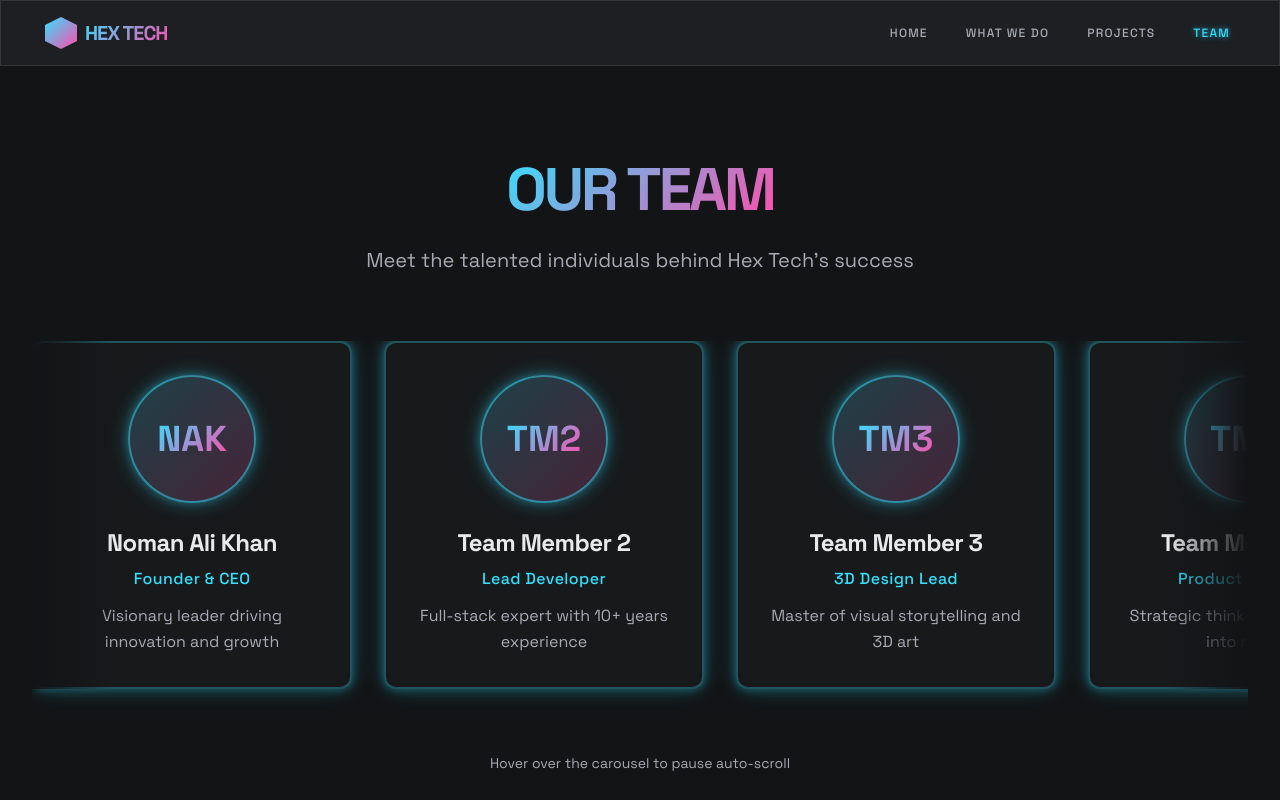
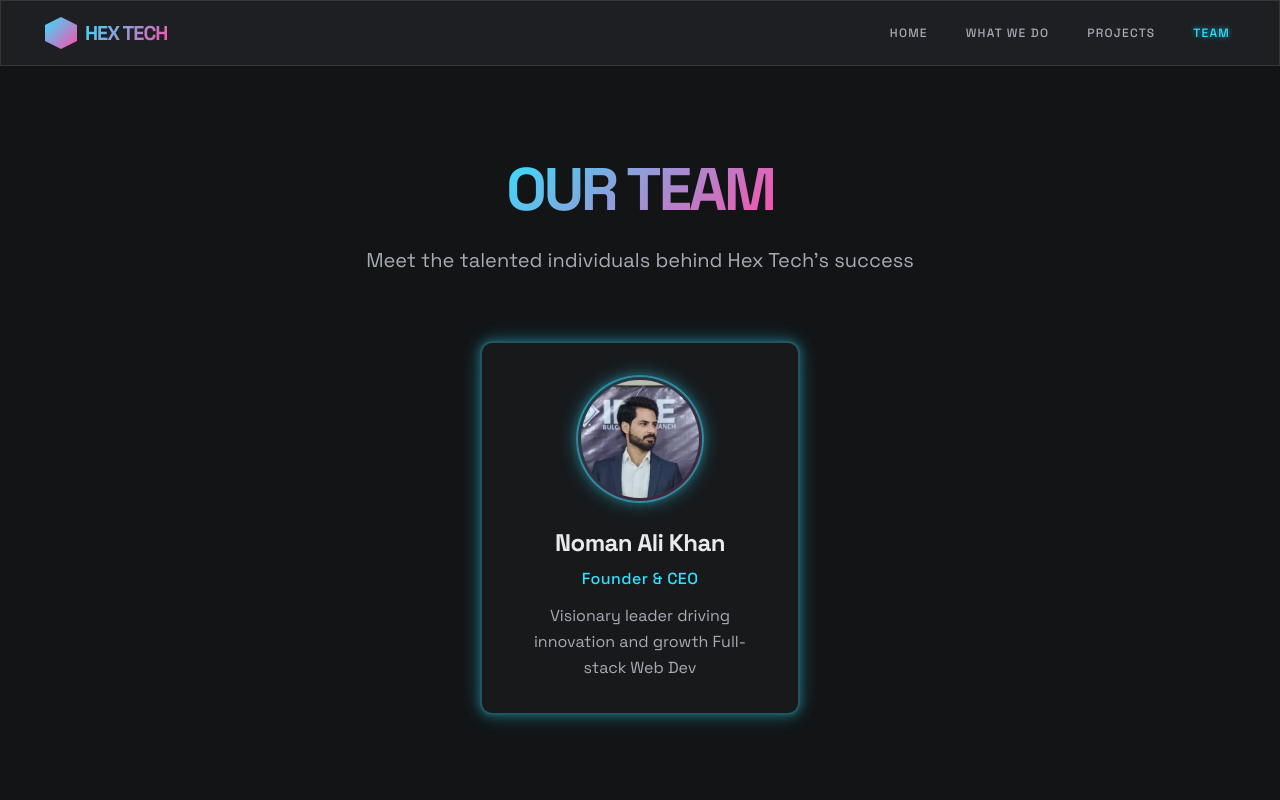
Before and after one commit to NomanAli019/hex-tech, a Next.js app: page /team in a window 1280 px wide. Shown: the top 800 px of the page. Built offline with nearby package versions, Linux system fonts and the light colour scheme.

Commit message:
comadslfkjalkdsflakd

```diff
--- a/app/team/page.tsx
+++ b/app/team/page.tsx
@@ -10,76 +10,131 @@ const teamMembers = [
     id: 1,
     name: "Noman Ali Khan",
     role: "Founder & CEO",
-    bio: "Visionary leader driving innovation and growth",
+    bio: "Visionary leader driving innovation and growth Full-stack Web Dev",
   },
-  {
-    id: 2,
-    name: "Team Member 2",
-    role: "Lead Developer",
-    bio: "Full-stack expert with 10+ years experience",
-  },
-  {
-    id: 3,
-    name: "Team Member 3",
-    role: "3D Design Lead",
-    bio: "Master of visual storytelling and 3D art",
-  },
-  {
-    id: 4,
-    name: "Team Member 4",
-    role: "Product Manager",
-    bio: "Strategic thinker turning ideas into reality",
-  },
-  {
-    id: 5,
-    name: "Team Member 5",
-    role: "UX Designer",
-    bio: "Crafting intuitive user experiences",
-  },
-  {
-    id: 6,
-    name: "Team Member 6",
-    role: "DevOps Engineer",
-    bio: "Infrastructure and deployment specialist",
-  },
+  // add more members here to test >1 behavior
 ];
 
 export default function Team() {
-  const scrollRef = useRef<HTMLDivElement>(null);
+  const scrollRef = useRef<HTMLDivElement | null>(null);
   const [isAutoPlaying, setIsAutoPlaying] = useState(true);
+  const [isPointerOver, setIsPointerOver] = useState(false);
+
+  // speed px per ms
+  const SPEED = 0.05;
 
   useEffect(() => {
-    if (!isAutoPlaying || !scrollRef.current) return;
+    const container = scrollRef.current;
+    if (!container) return;
 
-    const scrollContainer = scrollRef.current;
-    let animationId: number;
+    // when only 1 member, we do not autoplay
+    if (teamMembers.length <= 1) {
+      return;
+    }
+
+    let animationId = 0;
     let lastTimestamp = 0;
 
-    const scroll = (timestamp: number) => {
+    const getHalfWidth = () => container.scrollWidth / 2;
+
+    const step = (timestamp: number) => {
       if (!lastTimestamp) lastTimestamp = timestamp;
       const delta = timestamp - lastTimestamp;
 
-      if (scrollContainer) {
-        scrollContainer.scrollLeft += delta * 0.05;
+      // Pause autoplay if pointer is over or state indicates paused
+      if (!isAutoPlaying || isPointerOver) {
+        lastTimestamp = timestamp;
+        animationId = requestAnimationFrame(step);
+        return;
+      }
 
-        if (scrollContainer.scrollLeft >= scrollContainer.scrollWidth / 2) {
-          scrollContainer.scrollLeft = 0;
-        }
+      container.scrollLeft += delta * SPEED;
+
+      // If we've scrolled past the first duplicated block, wrap by subtracting half width.
+      // Using >= is fine; this produces a smooth wrap without jumping to 0.
+      const half = getHalfWidth();
+      if (container.scrollLeft >= half) {
+        container.scrollLeft -= half;
       }
 
       lastTimestamp = timestamp;
-      animationId = requestAnimationFrame(scroll);
+      animationId = requestAnimationFrame(step);
     };
 
-    animationId = requestAnimationFrame(scroll);
+    animationId = requestAnimationFrame(step);
 
+    // Clean up
     return () => {
-      if (animationId) {
-        cancelAnimationFrame(animationId);
-      }
+      if (animationId) cancelAnimationFrame(animationId);
     };
-  }, [isAutoPlaying]);
+  }, [isAutoPlaying, isPointerOver]);
 
+  // If there is only 1 member, center it
+  if (teamMembers.length <= 1) {
+    const member = teamMembers[0];
+    return (
+      <div className="min-h-screen">
+        <Navigation />
+        <main className="pt-24 pb-16">
+          <section className="py-16 px-4 sm:px-6 lg:px-8">
+            <div className="max-w-7xl mx-auto">
+              <div className="text-center mb-16">
+                <h1 className="text-5xl md:text-6xl font-bold mb-6 tracking-tighter">
+                  <span className="gradient-text-neon">OUR TEAM</span>
+                </h1>
+                <p className="text-xl text-muted-foreground max-w-3xl mx-auto leading-relaxed">
+                  Meet the talented individuals behind Hex Tech's success
+                </p>
+              </div>
+
+              <div className="flex justify-center">
+                <Card
+                  className="w-80 p-8 border-2 border-[hsl(var(--neon-cyan))]/30 neon-glow-cyan hover-elevate transition-all duration-300"
+                  data-testid={`card-team-${member.id}`}
+                >
+                  <div className="mb-6">
+                    <div className="w-32 h-32 mx-auto rounded-full p-[3px] bg-gradient-to-br from-[hsl(var(--neon-cyan))]/20 to-[hsl(var(--neon-magenta))]/20 border-2 border-[hsl(var(--neon-cyan))]/50 neon-glow-cyan overflow-hidden">
+                      <img
+                        src={`/projectimages/Noman.png`} // 👈 Example path: /public/team/1.jpg
+                        alt={member.name}
+                        className="w-full h-full object-cover rounded-full"
+                      />
+                    </div>
+
+                  </div>
+                  <div className="text-center">
+                    <h3 className="text-2xl font-bold mb-2 tracking-tight">
+                      {member.name}
+                    </h3>
+                    <p className="text-[hsl(var(--neon-cyan))] font-medium mb-3 tracking-wide">
+                      {member.role}
+                    </p>
+                    <p className="text-muted-foreground leading-relaxed">
+                      {member.bio}
+                    </p>
+                  </div>
+                </Card>
+              </div>
+
+              <div className="text-center mt-8">
+                <p className="text-sm text-muted-foreground">
+
+                </p>
+              </div>
+            </div>
+          </section>
+        </main>
+        <Footer />
+        <style jsx>{`
+          .hide-scrollbar::-webkit-scrollbar {
+            display: none;
+          }
+        `}</style>
+      </div>
+    );
+  }
+
+  // For >1 members, render the seamless auto-scrolling carousel
   return (
     <div className="min-h-screen">
       <Navigation />
@@ -99,11 +154,22 @@ export default function Team() {
               <div
                 ref={scrollRef}
                 className="flex gap-8 overflow-x-auto pb-8 scroll-smooth hide-scrollbar"
-                onMouseEnter={() => setIsAutoPlaying(false)}
-                onMouseLeave={() => setIsAutoPlaying(true)}
-                style={{ scrollbarWidth: 'none', msOverflowStyle: 'none' }}
+                onMouseEnter={() => {
+                  setIsPointerOver(true);
+                }}
+                onMouseLeave={() => {
+                  setIsPointerOver(false);
+                }}
+                onTouchStart={() => {
+                  setIsPointerOver(true);
+                }}
+                onTouchEnd={() => {
+                  setIsPointerOver(false);
+                }}
+                style={{ scrollbarWidth: "none", msOverflowStyle: "none" }}
                 data-testid="team-scroller"
               >
+                {/* duplicate the list so we can wrap seamlessly */}
                 {[...teamMembers, ...teamMembers].map((member, index) => (
                   <Card
                     key={`${member.id}-${index}`}
@@ -132,13 +198,14 @@ export default function Team() {
                 ))}
               </div>
 
+              {/* left + right fade to mask duplication seam */}
               <div className="absolute left-0 top-0 bottom-8 w-20 bg-gradient-to-r from-background to-transparent pointer-events-none" />
               <div className="absolute right-0 top-0 bottom-8 w-20 bg-gradient-to-l from-background to-transparent pointer-events-none" />
             </div>
 
             <div className="text-center mt-8">
               <p className="text-sm text-muted-foreground">
-                Hover over the carousel to pause auto-scroll
+                Hover or touch the carousel to pause auto-scroll
               </p>
             </div>
           </div>
```
Also changed, not shown: public/projectimages/Noman.png (added).
